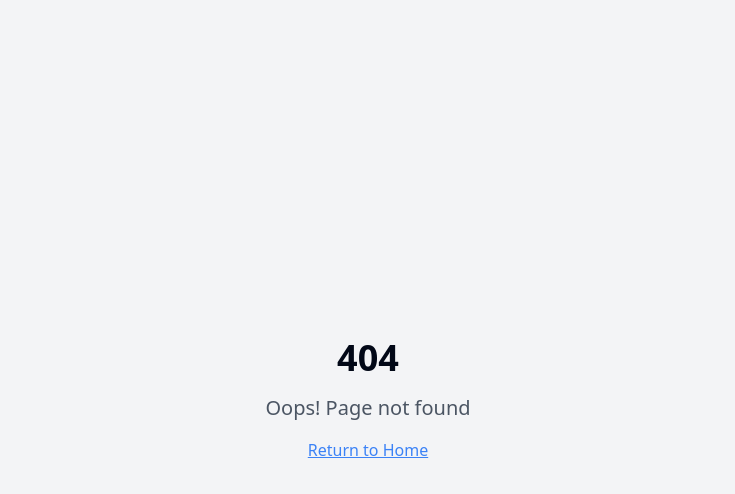
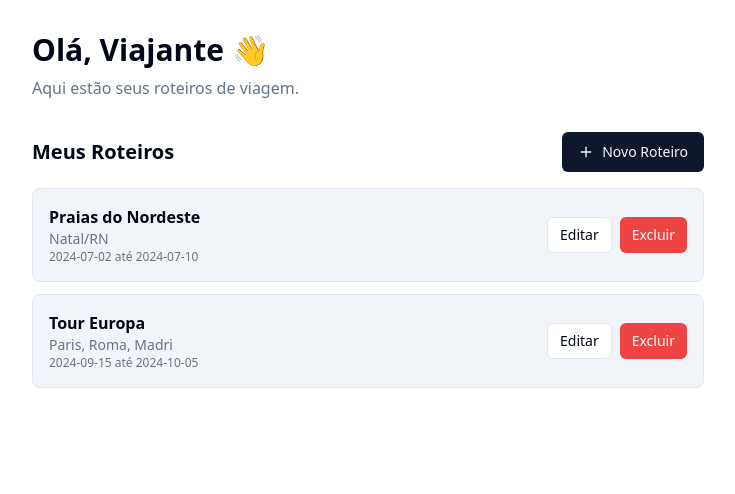
Before and after one commit to EmersonRicard0/EmersonRicard0.github.io, a React (Vite) app: page /dashboard in a window 1280 px wide. Before the commit this address had no page. Shown: the top 494 px of the page, without its empty margins (272-1007 px from the left). Built offline with nearby package versions, Linux system fonts and the light colour scheme.

Commit message:
Create all components

```diff
--- a/src/App.tsx
+++ b/src/App.tsx
@@ -5,6 +5,7 @@ import { QueryClient, QueryClientProvider } from "@tanstack/react-query";
 import { BrowserRouter, Routes, Route } from "react-router-dom";
 import Index from "./pages/Index";
 import NotFound from "./pages/NotFound";
+import Dashboard from "./pages/Dashboard";
 
 const queryClient = new QueryClient();
 
@@ -16,6 +17,7 @@ const App = () => (
       <BrowserRouter>
         <Routes>
           <Route path="/" element={<Index />} />
+          <Route path="/dashboard" element={<Dashboard />} />
           {/* ADD ALL CUSTOM ROUTES ABOVE THE CATCH-ALL "*" ROUTE */}
           <Route path="*" element={<NotFound />} />
         </Routes>
--- /dev/null
+++ b/src/pages/Dashboard.tsx
@@ -0,0 +1,74 @@
+
+import { useState } from "react";
+import { Button } from "@/components/ui/button";
+import { Plus } from "lucide-react";
+
+const roteirosExemplo = [
+  {
+    id: 1,
+    nome: "Praias do Nordeste",
+    destino: "Natal/RN",
+    dataInicio: "2024-07-02",
+    dataFim: "2024-07-10",
+  },
+  {
+    id: 2,
+    nome: "Tour Europa",
+    destino: "Paris, Roma, Madri",
+    dataInicio: "2024-09-15",
+    dataFim: "2024-10-05",
+  },
+];
+
+function RoteirosList() {
+  const [roteiros, setRoteiros] = useState(roteirosExemplo);
+
+  function handleNovoRoteiro() {
+    // Próximo passo: abrir modal ou navegar para form de criação
+    alert("Funcionalidade de criação de roteiro ainda não implementada!");
+  }
+
+  return (
+    <section>
+      <div className="flex justify-between items-center mb-4">
+        <h2 className="text-xl font-semibold">Meus Roteiros</h2>
+        <Button onClick={handleNovoRoteiro}>
+          <Plus /> Novo Roteiro
+        </Button>
+      </div>
+      <ul className="space-y-3">
+        {roteiros.map((roteiro) => (
+          <li key={roteiro.id} className="border rounded-lg p-4 flex flex-col md:flex-row md:items-center md:justify-between bg-muted">
+            <div>
+              <span className="font-bold">{roteiro.nome}</span>
+              <span className="block text-muted-foreground text-sm">{roteiro.destino}</span>
+              <span className="block text-xs text-zinc-500">
+                {roteiro.dataInicio} até {roteiro.dataFim}
+              </span>
+            </div>
+            <div className="flex gap-2 mt-2 md:mt-0">
+              <Button size="sm" variant="outline">
+                Editar
+              </Button>
+              <Button size="sm" variant="destructive">
+                Excluir
+              </Button>
+            </div>
+          </li>
+        ))}
+      </ul>
+    </section>
+  );
+}
+
+export default function Dashboard() {
+  const nomeUsuario = "Viajante"; // Depois preencher do usuário logado
+
+  return (
+    <div className="max-w-2xl mx-auto py-8">
+      <h1 className="text-3xl font-bold mb-2">Olá, {nomeUsuario} 👋</h1>
+      <p className="text-muted-foreground mb-8">Aqui estão seus roteiros de viagem.</p>
+      <RoteirosList />
+    </div>
+  );
+}
--- a/src/pages/Index.tsx
+++ b/src/pages/Index.tsx
@@ -1,11 +1,25 @@
-// Update this page (the content is just a fallback if you fail to update the page)
+
+// Página inicial (home) com link para dashboard
+
+import { Link } from "react-router-dom";
+import { Button } from "@/components/ui/button";
 
 const Index = () => {
   return (
     <div className="min-h-screen flex items-center justify-center bg-gray-100">
       <div className="text-center">
-        <h1 className="text-4xl font-bold mb-4">Welcome to Your Blank App</h1>
-        <p className="text-xl text-gray-600">Start building your amazing project here!</p>
+        <h1 className="text-4xl font-bold mb-4 tracking-tight">
+          <span className="text-primary">trip er</span>
+        </h1>
+        <p className="text-xl text-gray-600 mb-8">
+          Monte e organize seus roteiros de viagem de forma fácil, visual e divertida.
+        </p>
+        <Link to="/dashboard">
+          <Button className="text-lg px-8 py-4">Acessar Dashboard</Button>
+        </Link>
+        <div className="mt-8 text-gray-400 text-xs">
+          Plataforma Lovable - Projeto Demo
+        </div>
       </div>
     </div>
   );
```
